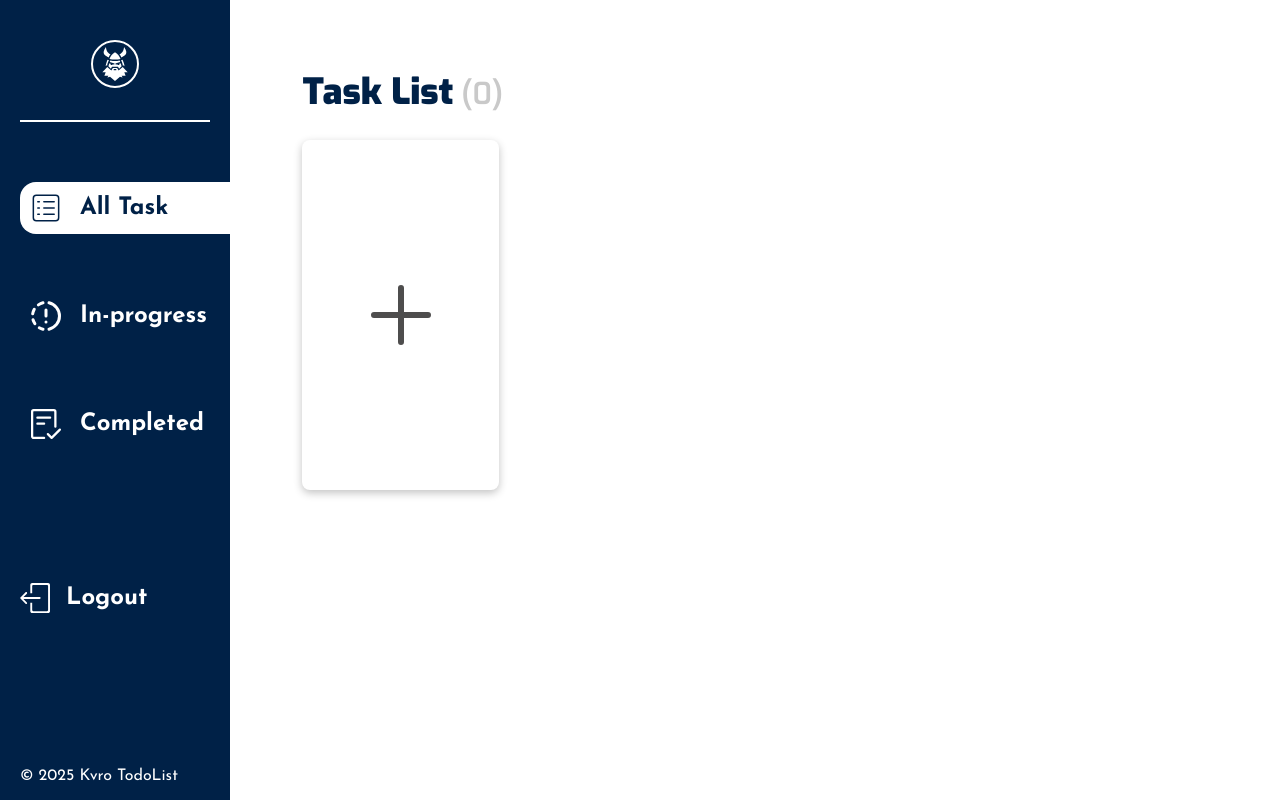
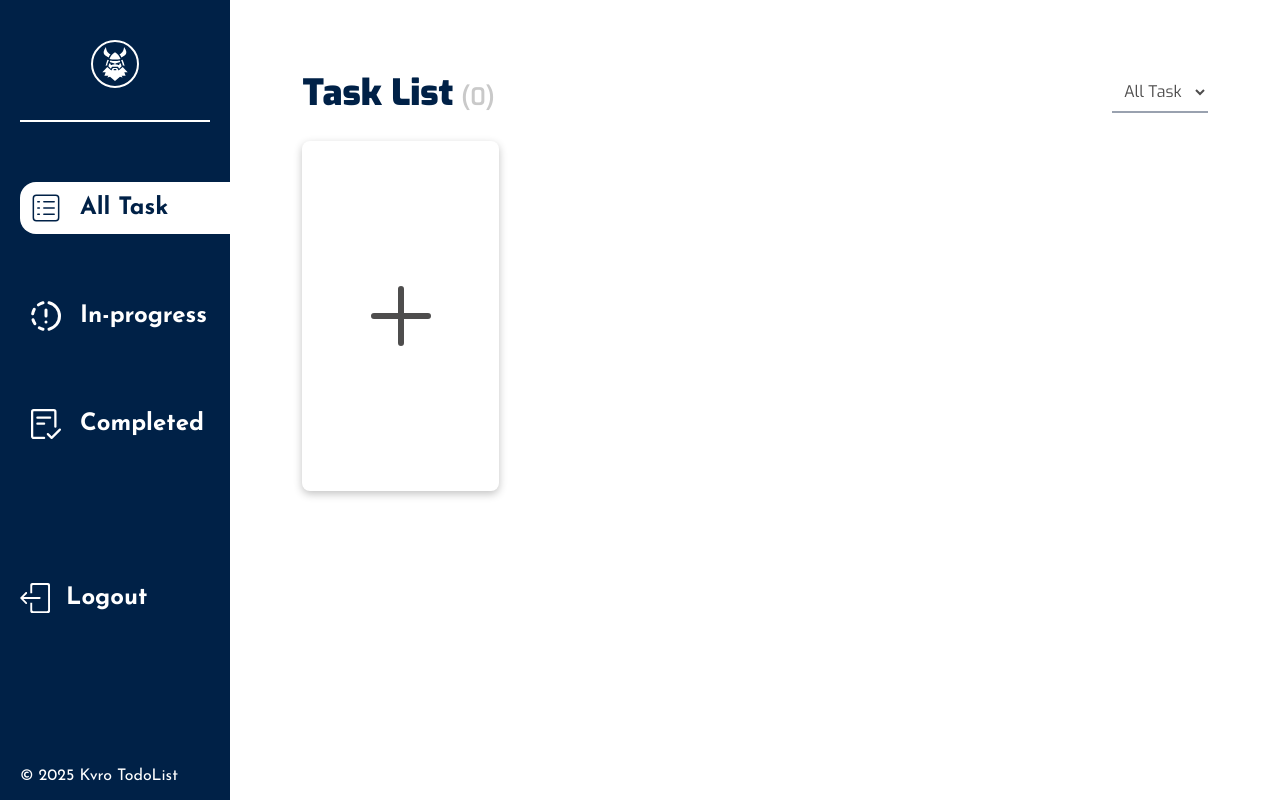
Before and after one commit to Kvro11/todoList, a React (Vite) app: page /home in a window 1280 px wide. Built offline with nearby package versions, Linux system fonts and the light colour scheme; a web font is replaced by a local one.

Commit message:
add importance filter for task

```diff
--- a/src/components/TaskList/index.tsx
+++ b/src/components/TaskList/index.tsx
@@ -1,3 +1,4 @@
+import { useEffect, useState } from "react";
 import { useDispatch } from "react-redux";
 import { ToastContainer, toast } from "react-toastify";
 import "react-toastify/dist/ReactToastify.css";
@@ -24,6 +25,8 @@ enum TitleLength {
 
 const TaskList = ({ todos, setTaskToEdit, setAddTask, title }: any) => {
   const dispatch = useDispatch<AppDispatch>();
+  const [priority, setPriority] = useState("all");
+  const [filteredTodos, setFilteredTodos] = useState(todos);
   const isMobile = useViewport();
 
   const importance: any = {
@@ -58,23 +61,46 @@ const TaskList = ({ todos, setTaskToEdit, setAddTask, title }: any) => {
     }
   };
 
+  useEffect(() => {
+    const newTodo = todos.filter((todo: { priority: string }) => {
+      return priority === "all" || todo.priority === priority;
+    });
+
+    setFilteredTodos(newTodo);
+  }, [todos, priority]);
+
   return (
     <>
       <div className="w-full p-2 sm:p-12">
         <ToastContainer />
-        <div className="flex items-end gap-2 mb-7 font-custom-exo">
-          <h1 className="font-black text-[1.4rem] sm:text-4xl text-primary-blue ">
-            {title}
-          </h1>
-          <span className="text-xl sm:text-3xl font-semibold text-custom-gray">
-            ({todos?.length ?? "0"})
-          </span>
+        <div className="flex flex-col min-[500px]:flex-row sm:flex-row items-center justify-between mb-7 font-custom-exo">
+          <div className="flex gap-2 items-end">
+            <h1 className="font-black text-[1.4rem] sm:text-4xl text-primary-blue ">
+              {title}
+            </h1>
+            <span className="text-xl sm:text-2xl font-semibold text-custom-gray">
+              ({filteredTodos?.length ?? "0"})
+            </span>
+          </div>
+          <div>
+            <select
+              className="w-fit border-0 border-b-2 p-2 border-gray-400 focus:border-b-primary-blue
+                outline-none text-custom-black-100"
+              onChange={(e) => setPriority(e.target.value)}
+              value={priority}
+            >
+              <option value="all">All Task</option>
+              <option value="high">High</option>
+              <option value="medium">Medium</option>
+              <option value="low">Low</option>
+            </select>
+          </div>
         </div>
         <div
           className="grid grid-cols-[repeat(auto-fit,minmax(130px,1fr))]
             min-[500px]:grid-cols-1 sm:grid-cols-2 lg:grid-cols-4 gap-3 sm:gap-10 "
         >
-          {todos?.map((task: any) => (
+          {filteredTodos?.map((task: any) => (
             <div
               key={task.id}
               className="h-full min-h-[250px] sm:min-h-[350px] p-3 sm:p-5 rounded-lg
@@ -157,7 +183,7 @@ const TaskList = ({ todos, setTaskToEdit, setAddTask, title }: any) => {
         </div>
       </div>
 
-      {todos?.length === 0 && title !== "Task List" && <Error />}
+      {filteredTodos?.length === 0 && title !== "Task List" && <Error />}
     </>
   );
 };
```
